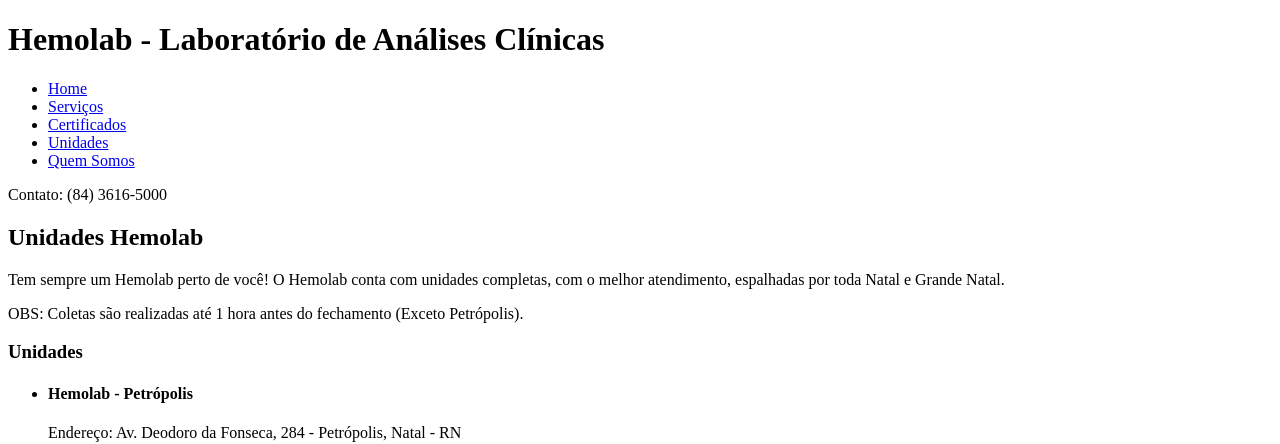
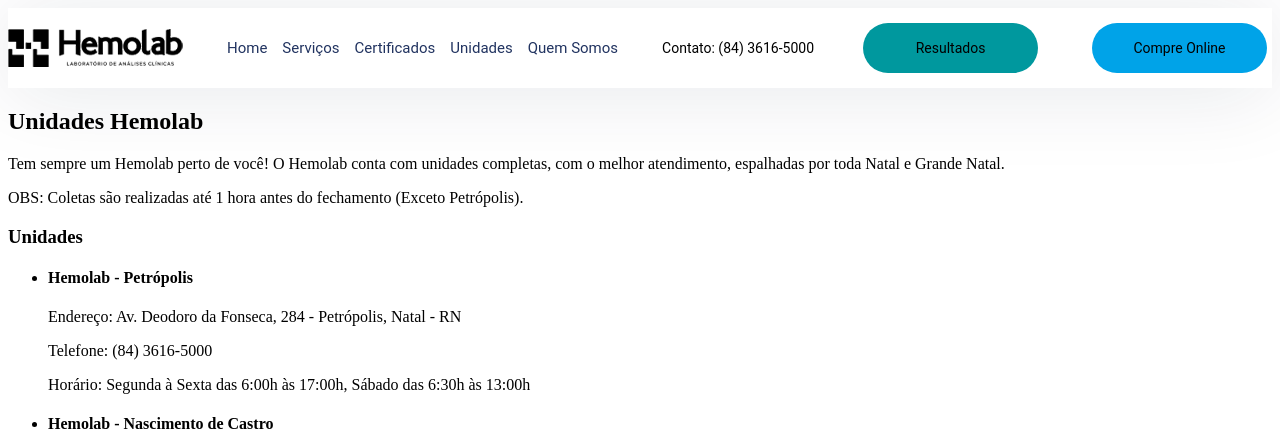
Before and after one commit to diogofariasz/atividade_hemolab, a Django app: page /main/ in a window 1280 px wide. Shown: the top 444 px of the page. Run offline with Django 5.2, Linux system fonts and the light colour scheme.

Commit message:
Comecei a modelar a barra de menu

```diff
--- a/hemolab/mainpage/static/css/main.css
+++ b/hemolab/mainpage/static/css/main.css
@@ -0,0 +1,57 @@
+header {
+    display: flex;
+    align-items: center;
+    justify-content: space-between;
+    flex-wrap: wrap;
+    gap: 20px;
+    box-shadow: 0px 5px 83px 0px rgba(9, 29, 62, 0.1);
+    height: 80px;
+    font-family: "Roboto", sans-serif;
+    font-size: 14px;
+}
+
+header h1 {
+    margin: 0;
+    white-space: nowrap; /* Impede quebra de linha no título */
+    font-size: 10px;
+}
+
+header nav ul {
+    display: flex;
+    list-style: none;
+    margin: 0;
+    padding: 0;
+    gap: 15px;
+    color: #213360;
+    font-size: 15px;
+}
+
+header nav ul li a {
+    text-decoration: none;
+    color: inherit;
+}
+
+header p {
+    margin: 0;
+    white-space: nowrap;
+}
+.Resultados{
+    display: flex;
+    align-items: center;
+    justify-content: center;
+    width: 175px;
+    height: 50px;
+    margin: 5px;
+    border-radius: 50px;
+    background-color: #00989E;;
+}
+.Compre-online{
+     display: flex;
+    align-items: center;
+    justify-content: center;
+    width: 175px;
+    height: 50px;
+    margin: 5px;
+    border-radius: 50px;
+    background-color:  #00a3e8;
+}
--- a/hemolab/mainpage/templates/main.html
+++ b/hemolab/mainpage/templates/main.html
@@ -11,7 +11,7 @@
 </head>
 <body>
     <header>
-        <h1>Hemolab - Laboratório de Análises Clínicas</h1>
+        <img src="{% static 'img/logo.png' %}" alt="Logo do site">
         <nav>
             <ul>
                 <li><a href="#">Home</a></li>
@@ -22,6 +22,8 @@
             </ul>
         </nav>
         <p>Contato: (84) 3616-5000</p>
+        <p class="Resultados">Resultados</p>
+        <p class="Compre-online">Compre Online</p>
     </header>
     <main>
         <section>
```
Also changed, not shown: hemolab/mainpage/static/img/logo.png (added).
